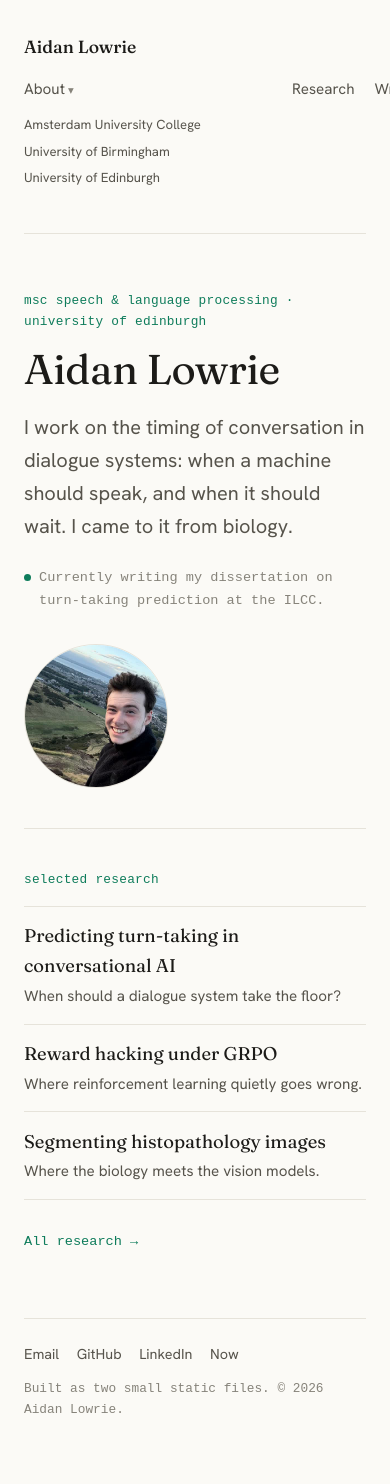
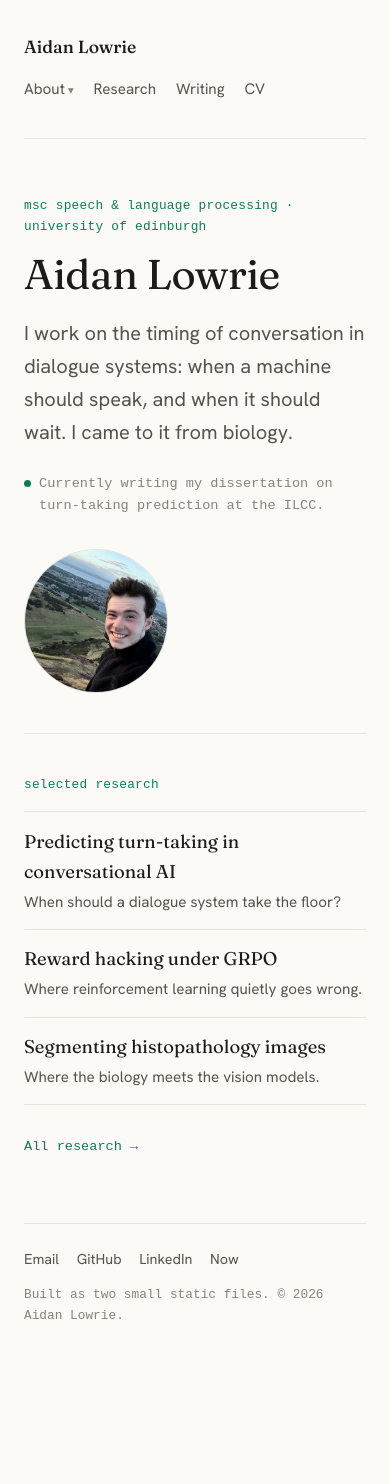
Before and after one commit to aidanlowrie/aidanlowrie.github.io, a Jekyll site: the page built from index.html, in a window 390 px wide. Built offline with Jekyll 4.4.1, drawn with Linux system fonts in a browser that asks for light colours; some web fonts are replaced; after the commit the page ends 1390 px from its top, so only the background shows below that.

Commit message:
Make About a real click dropdown across desktop/mobile

```diff
--- a/_includes/nav.html
+++ b/_includes/nav.html
@@ -1,14 +1,15 @@
 <nav class="site-nav">
   <a class="brand" href="{{ '/' | relative_url }}">Aidan Lowrie</a>
   <div class="nav-links">
-    <div class="nav-item nav-dropdown">
-      <a href="{{ '/about/' | relative_url }}">About</a>
+    <details class="nav-item nav-dropdown">
+      <summary>About</summary>
       <div class="dropdown-menu">
+        <a href="{{ '/about/' | relative_url }}">About overview</a>
         <a href="{{ '/auc/' | relative_url }}">Amsterdam University College</a>
         <a href="{{ '/birmingham/' | relative_url }}">University of Birmingham</a>
         <a href="{{ '/edinburgh/' | relative_url }}">University of Edinburgh</a>
       </div>
-    </div>
+    </details>
     <a href="{{ '/research/' | relative_url }}">Research</a>
     <a href="{{ '/writing/' | relative_url }}">Writing</a>
     <a href="{{ '/cv/' | relative_url }}">CV</a>
--- a/assets/css/style.scss
+++ b/assets/css/style.scss
@@ -42,11 +42,23 @@
 .nav-links a { color:var(--muted); }
 .nav-links a:hover { color:var(--accent-ink); }
 .nav-item { position:relative; }
-.nav-dropdown > a::after {
+.nav-dropdown {
+  display:inline-block;
+}
+.nav-dropdown > summary {
+  list-style:none;
+  color:var(--muted);
+  cursor:pointer;
+}
+.nav-dropdown > summary::-webkit-details-marker { display:none; }
+.nav-dropdown > summary::marker { content:""; }
+.nav-dropdown > summary::after {
   content:" ▾";
   font-size:0.75em;
   color:var(--faint);
 }
+.nav-dropdown[open] > summary::after { content:" ▴"; }
+.nav-dropdown > summary:hover { color:var(--accent-ink); }
 .dropdown-menu {
   position:absolute;
   top:1.5rem;
@@ -63,8 +75,7 @@
   font-size:0.88rem;
   color:var(--muted);
 }
-.nav-dropdown:hover .dropdown-menu,
-.nav-dropdown:focus-within .dropdown-menu { display:block; }
+.nav-dropdown[open] .dropdown-menu { display:block; }
 
 /* headings & text */
 h1,h2,h3 { font-family:var(--serif); font-weight:500; color:var(--ink); line-height:1.2; }
@@ -185,7 +196,7 @@
   }
   .dropdown-menu {
     position:static;
-    display:block;
+    display:none;
     margin-top:0.25rem;
     padding:0.35rem 0;
     border:none;
```
